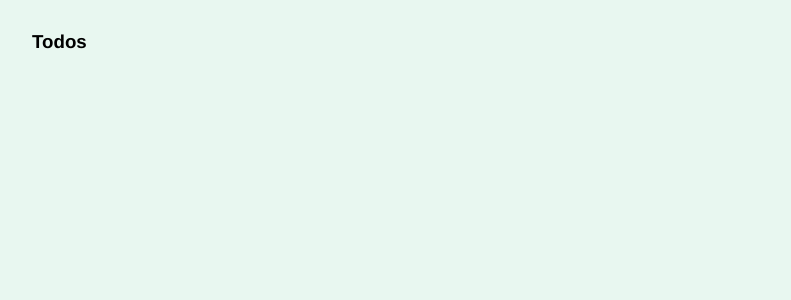
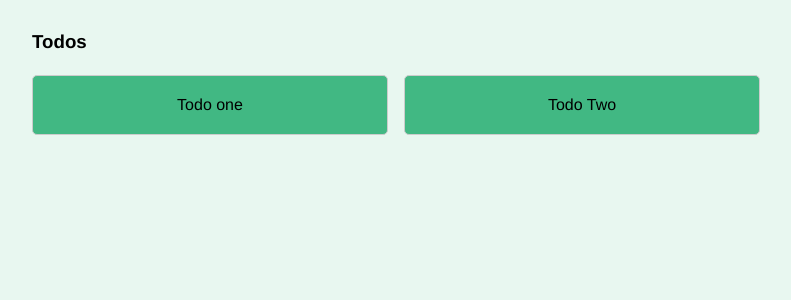
Before and after one commit to soregashi-27/vue-vuex, a Vue app: page / in a window 1280 px wide. Shown: the top 300 px of the page, without its empty margins (58-849 px from the left). Built offline with nearby package versions, Linux system fonts and the light colour scheme.

Commit message:
v-forとv-bind:keyを使ってmodule内のobjectを表示させる

```diff
--- a/src/App.vue
+++ b/src/App.vue
@@ -17,4 +17,16 @@
 };
 </script>
 
-<style></style>
+<style>
+body {
+  font-family: 'Franklin Gothic Medium', 'Arial Narrow', Arial, sans-serif;
+  line-height: 1.6;
+  background: #e8f7f0;
+}
+.container {
+  max-width: 1100px;
+  margin: auto;
+  overflow: auto;
+  padding: 0 2rem;
+}
+</style>
--- a/src/components/Todos.vue
+++ b/src/components/Todos.vue
@@ -2,7 +2,9 @@
   <div>
     <h3>Todos</h3>
     <div class="todos">
-      <div v-for="todo in allTodos" v-bind:key="todo.id" class="todo"></div>
+      <div v-for="todo in allTodos" v-bind:key="todo.id" class="todo">
+        {{ todo.title }}
+      </div>
     </div>
   </div>
 </template>
@@ -16,16 +18,19 @@
 };
 </script>
 
-<style>
-body {
-  font-family: 'Franklin Gothic Medium', 'Arial Narrow', Arial, sans-serif;
-  line-height: 1.6;
-  background: #e8f7f0;
+<style scoped>
+.todos {
+  display: grid;
+  grid-template-columns: repeat(3, 1fr);
+  grid-gap: 1rem;
 }
-.container {
-  max-width: 1100px;
-  margin: auto;
-  overflow: auto;
-  padding: 0 2rem;
+.todo {
+  border: 1px solid #ccc;
+  background: #41b883;
+  padding: 1rem;
+  border-radius: 5px;
+  text-align: center;
+  position: relative;
+  cursor: pointer;
 }
 </style>
--- a/src/store/modules/todos.js
+++ b/src/store/modules/todos.js
@@ -1,5 +1,5 @@
 //Send to request for back-end
-import axios from 'axios';
+// import axios from 'axios';
 
 const state = {
   todos: [
@@ -14,7 +14,9 @@
   ],
 };
 
-const getters = {};
+const getters = {
+  allTodos: (state) => state.todos,
+};
 
 const actions = {};
 
```
